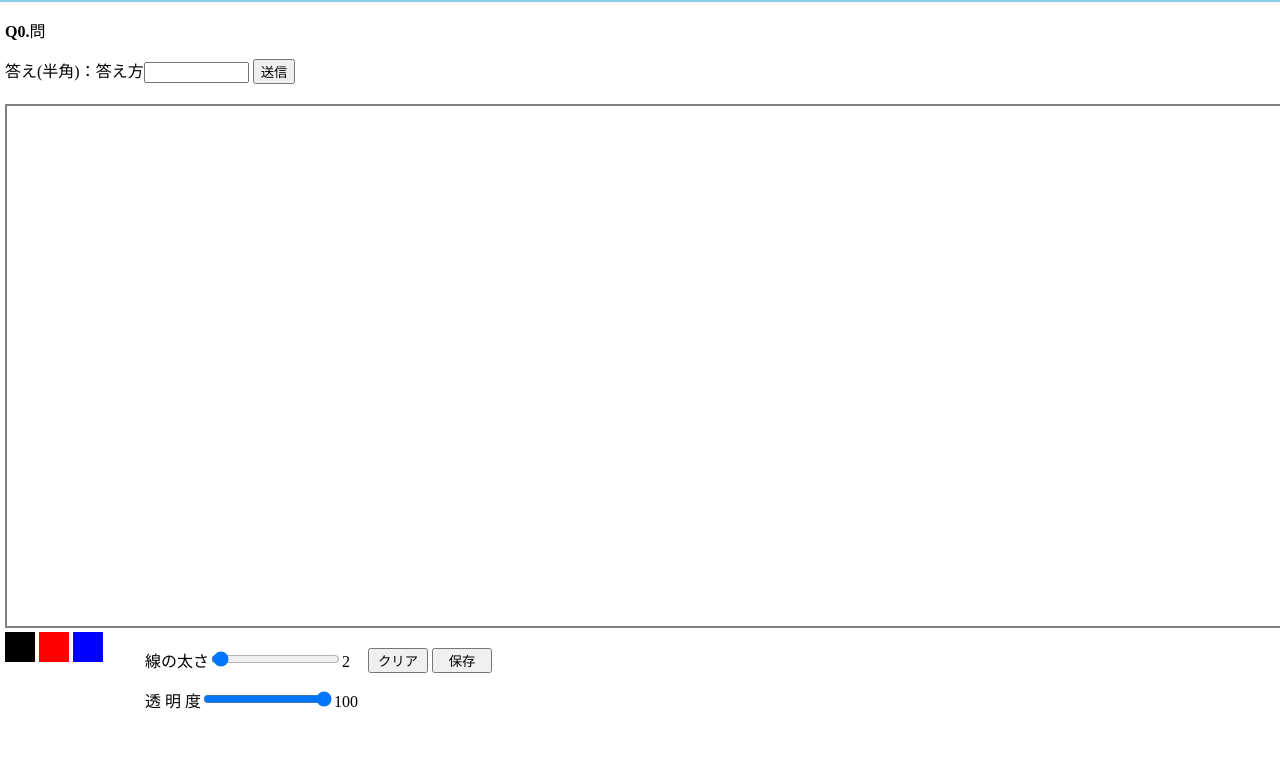
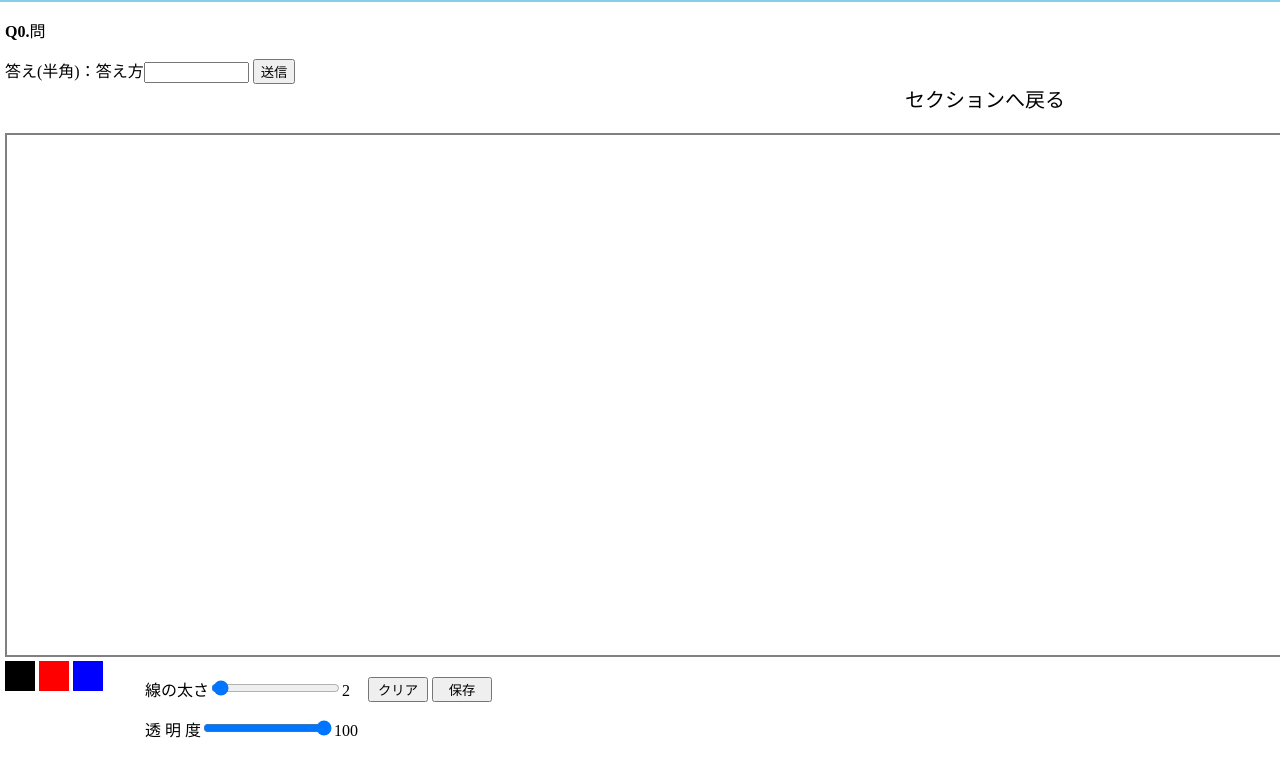
Before and after one commit to paner28/mathpage, a plain HTML site: page question/question1-1.html in a window 1280 px wide. Shown: the part 88-845 px from the top of the page. Before the commit the page ends 816 px from the top, so only its background shows below. Drawn offline with nearby package versions, Linux system fonts and the light colour scheme; some packages are replaced by stand-ins of ours.

Commit message:
Update question1-1.html

```diff
--- a/question/question1-1.html
+++ b/question/question1-1.html
@@ -28,6 +28,7 @@
             <p>
                 答え(半角)：<span id="q2"></span><input type="text" name="answer" id="answer" size="10" maxlength="10">
                 <input type="button" value="送信" id="send">
+                <span><a href="../section/section1.html" class="a section">セクションへ戻る</a></span>
             </p>
         </form>
     </div>
```
